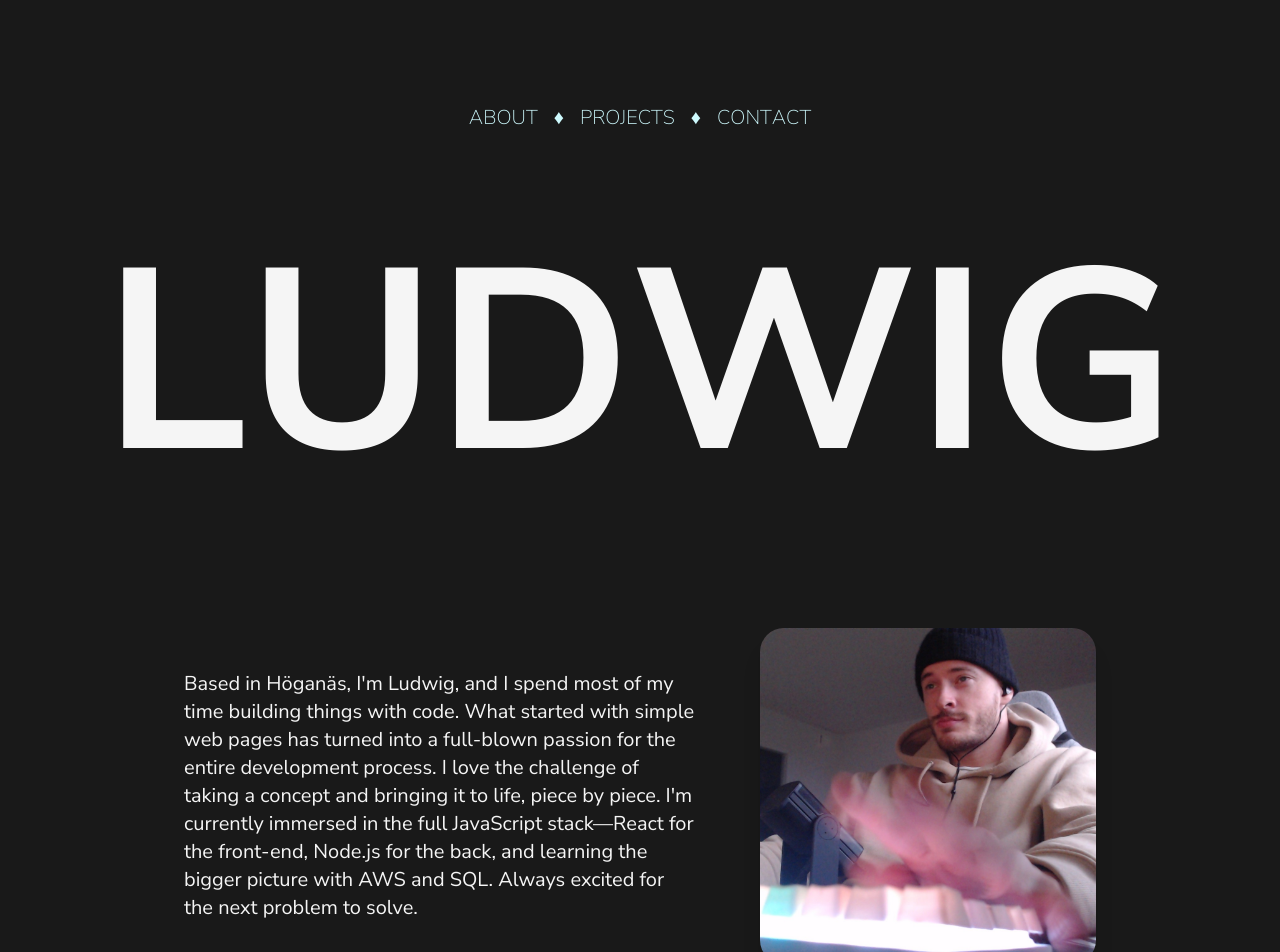
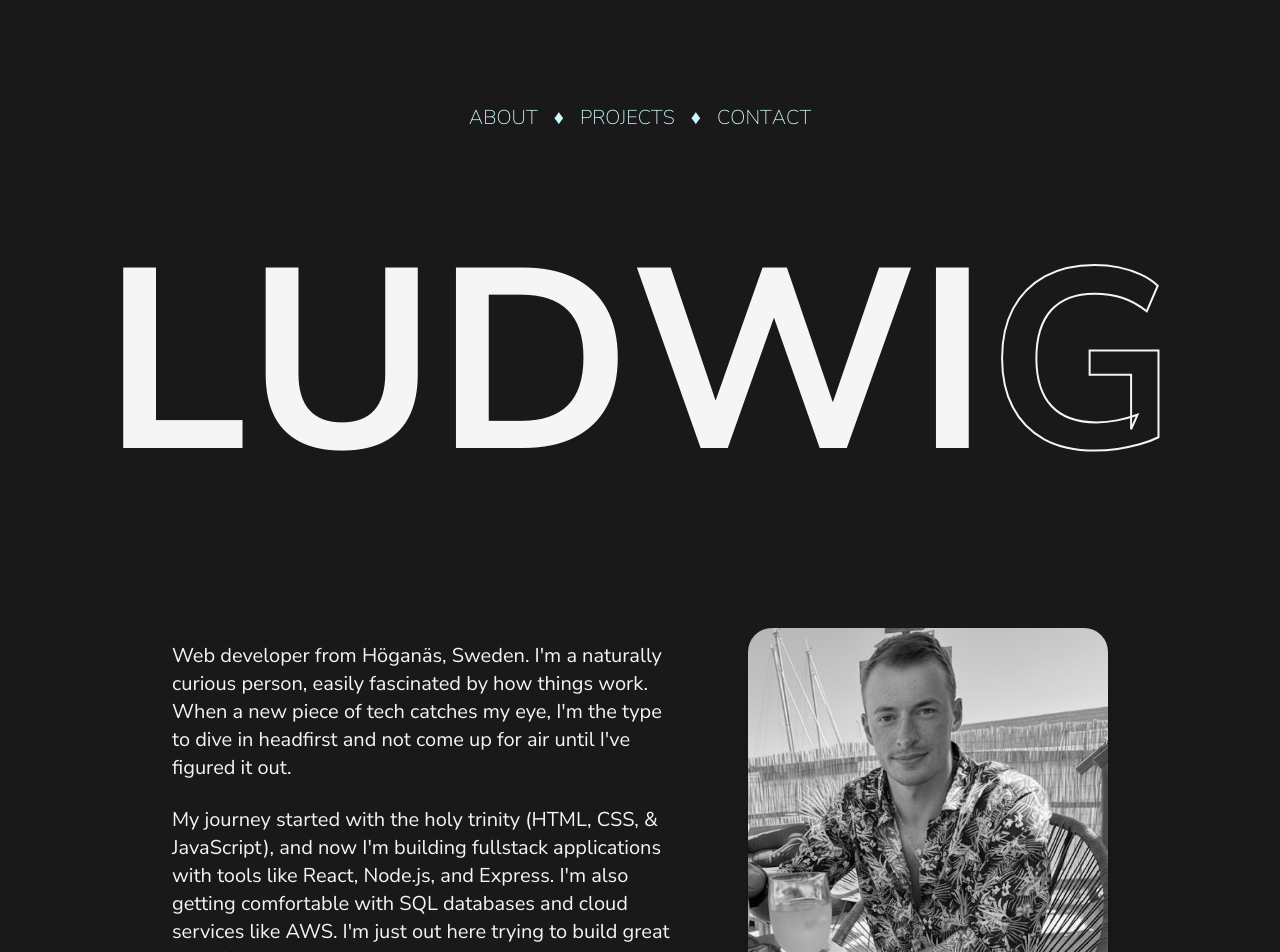
Before and after one commit to Ludwigstud/Ludwigstud.github.io, a React (Vite) app: page / in a window 1280 px wide. Shown: the top 952 px of the page. Built offline with nearby package versions, Linux system fonts and the light colour scheme.

Commit message:
minor fixes, new img

```diff
--- a/src/components/About.jsx
+++ b/src/components/About.jsx
@@ -1,23 +1,29 @@
-import picture from "/src/assets/me.jpg";
+import picture from "/src/assets/bnw.png";
 
 const About = () => {
 	return (
 		<div
 			className="flex flex-col-reverse md:flex-row items-center justify-center gap-10 md:gap-16 px-8 py-12"
 			id="about">
-			<p className="text-xl text-center md:text-left max-w-lg lg:w-3/5">
-				Based in Höganäs, I'm Ludwig, and I spend most of my time building things with code. What
-				started with simple web pages has turned into a full-blown passion for the entire
-				development process. I love the challenge of taking a concept and bringing it to life, piece
-				by piece. I'm currently immersed in the full JavaScript stack—React for the front-end,
-				Node.js for the back, and learning the bigger picture with AWS and SQL. Always excited for
-				the next problem to solve.
-			</p>
+			<div className="text-xl text-center md:text-left max-w-lg lg:w-3/5">
+				<p className="mb-6">
+					Web developer from Höganäs, Sweden. I'm a naturally curious person, easily fascinated by
+					how things work. When a new piece of tech catches my eye, I'm the type to dive in
+					headfirst and not come up for air until I've figured it out.
+				</p>
+
+				<p>
+					My journey started with the holy trinity (HTML, CSS, & JavaScript), and now I'm building
+					fullstack applications with tools like React, Node.js, and Express. I'm also getting
+					comfortable with SQL databases and cloud services like AWS. I'm just out here trying to
+					build great digital experiences.
+				</p>
+			</div>
 
 			<img
 				src={picture}
 				alt="A photo of Ludwig"
-				className="w-74 h-74 md:w-84 md:h-84
+				className="w-80 h-80 md:w-90 md:h-90
                            rounded-3xl object-cover shadow-xl"
 			/>
 		</div>
--- a/src/components/Header.jsx
+++ b/src/components/Header.jsx
@@ -1,5 +1,3 @@
-import React from "react";
-
 const ScrambleText = ({ text }) => {
 	return (
 		<>
@@ -56,8 +54,28 @@ const Header = () => {
 				<h1
 					className="font-bold text-center
                                text-[clamp(1.5rem,20vw,17rem)]
+
                                group">
-					<ScrambleText text={name} />
+					{name.split("").map((letter, index) => {
+						const isHollow = letter === "G";
+
+						return (
+							<span
+								key={index}
+								className={`
+                                    inline-block transition-transform duration-300 ease-in-out
+                                    group-hover:odd:translate-y-[-0.1em]
+                                    group-hover:even:translate-y-[0.1em]
+                                    ${
+																			isHollow
+																				? "[-webkit-text-fill-color:transparent] [-webkit-text-stroke:2px_currentColor]"
+																				: ""
+																		}
+                                `}>
+								{letter}
+							</span>
+						);
+					})}
 				</h1>
 			</div>
 		</div>
```
Also changed, not shown: src/assets/bnw.png (added).
